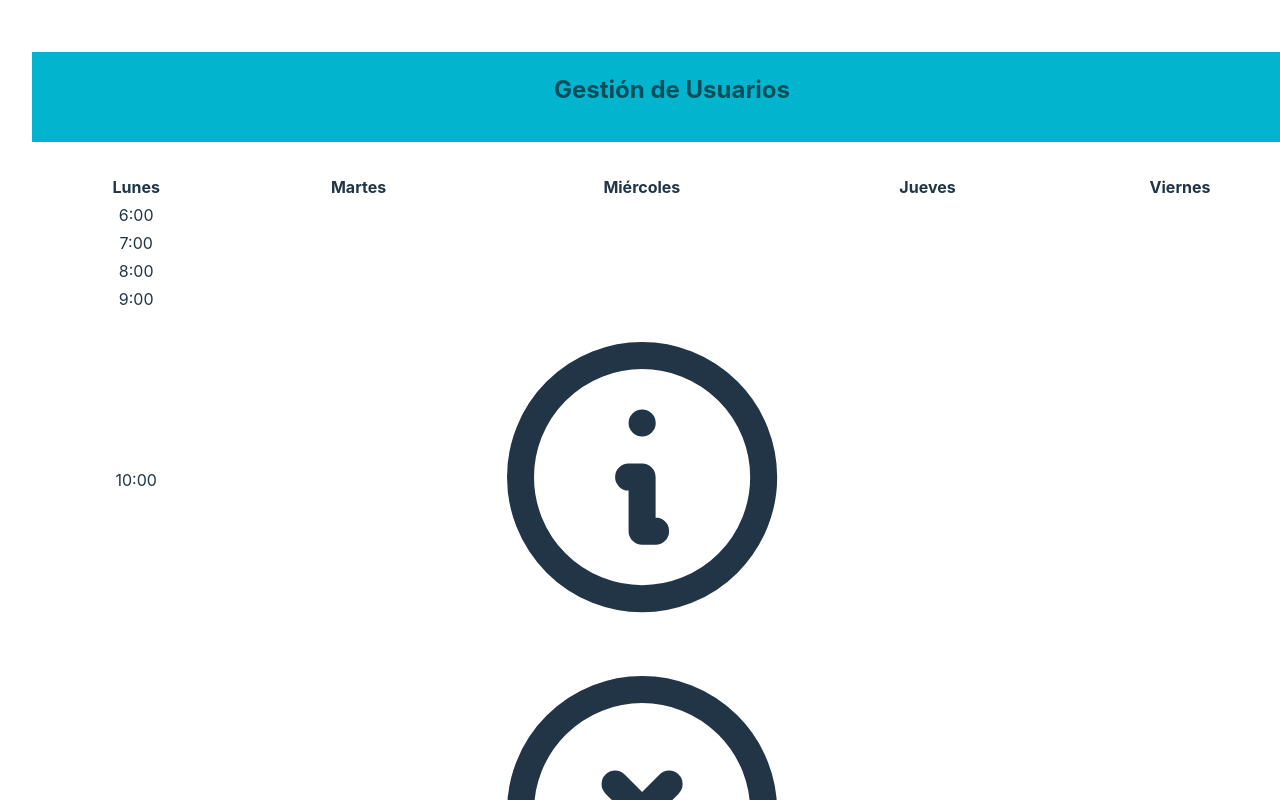
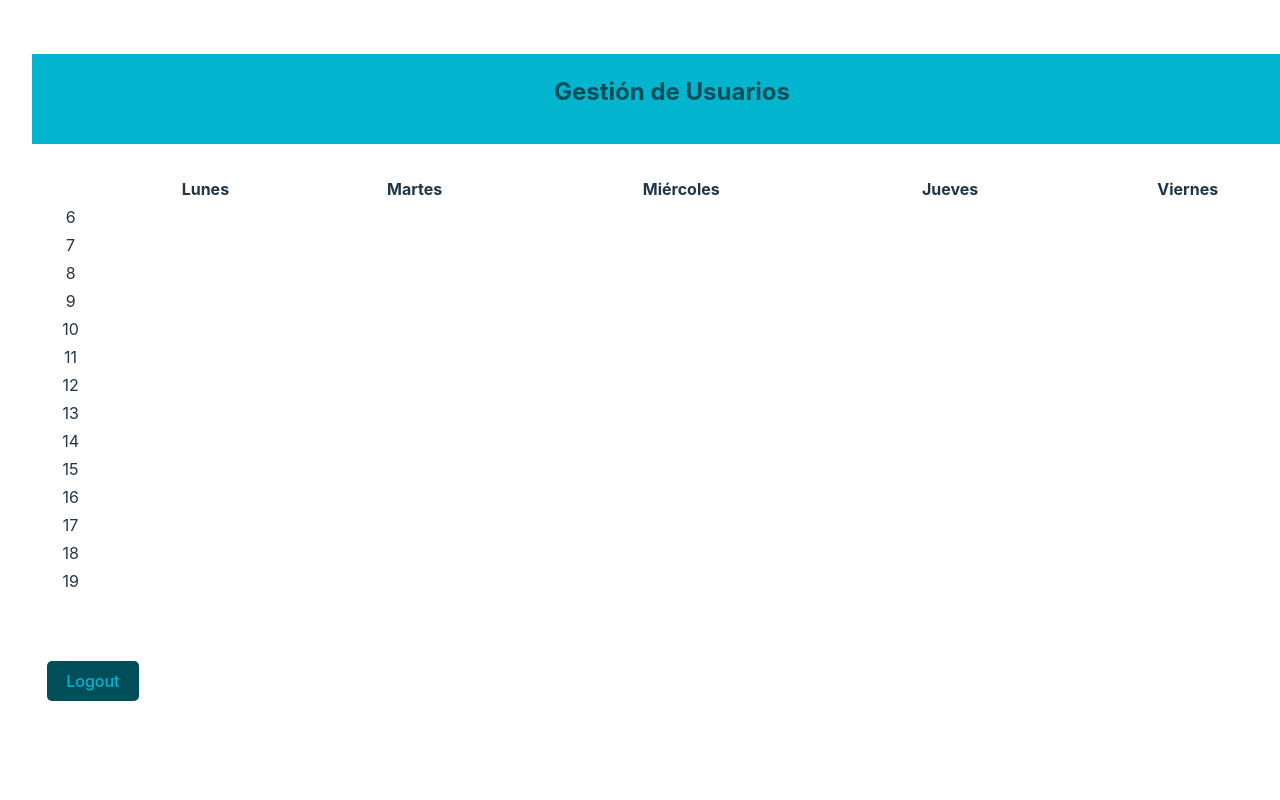
Before and after one commit to mateoavalose/EngineeringProject-III, a React (Vite) app: page / in a window 1280 px wide. Both pictures are taken after a click on the button "Login". Shown: the top 800 px of the page. Built offline with nearby package versions, Linux system fonts and the light colour scheme.

Commit message:
Added a row for hours

```diff
--- a/src/assets/ScheduleManagement/Schedule.jsx
+++ b/src/assets/ScheduleManagement/Schedule.jsx
@@ -8,6 +8,7 @@ export const Schedule = () => {
       <table className="schedule-table">
         <thead>
           <tr>
+            <th></th>
             <th>Lunes</th>
             <th>Martes</th>
             <th>Miércoles</th>
@@ -18,39 +19,11 @@ export const Schedule = () => {
         <tbody>
           {hours.map((hour) => (
             <tr key={hour}>
-              <td>{hour}:00</td>
+              <td >{hour}</td>
+              <td></td>
               <td></td>
               <td>
-                {hour === 12 ? (
-                  <div>
-                    <span>
-                      <svg xmlns="http://www.w3.org/2000/svg" className="h-4 w-4" fill="none" viewBox="0 0 24 24" stroke="currentColor">
-                        <path strokeLinecap="round" strokeLinejoin="round" strokeWidth={2} d="M9 12l2 2 4-4m6 2a9 9 0 11-18 0 9 9 0 0118 0z"/>
-                      </svg>
-                    </span>
-                  </div>
-                ) : (
-                  <div>
-                    {hour === 10 && (
-                      <div>
-                        <span>
-                          <svg xmlns="http://www.w3.org/2000/svg" className="h-4 w-4" fill="none" viewBox="0 0 24 24" stroke="currentColor">
-                            <path strokeLinecap="round" strokeLinejoin="round" strokeWidth={2} d="M13 16h-1v-4h-1m1-4h.01M21 12a9 9 0 11-18 0 9 9 0 0118 0z"/>
-                          </svg>
-                        </span>
-                      </div>
-                    )}
-                    {hour === 11 && (
-                      <div className="flex justify-center items-center">
-                        <span className="text-red-500">
-                          <svg xmlns="http://www.w3.org/2000/svg" className="h-4 w-4" fill="none" viewBox="0 0 24 24" stroke="currentColor">
-                            <path strokeLinecap="round" strokeLinejoin="round" strokeWidth={2} d="M10 14l2-2m0 0l2-2m-2 2l-2-2m2 2l2 2m7-2a9 9 0 11-18 0 9 9 0 0118 0z"/>
-                          </svg>
-                        </span>
-                      </div>
-                    )}
-                  </div>
-                )}
+
               </td>
               <td></td>
               <td></td>
```
